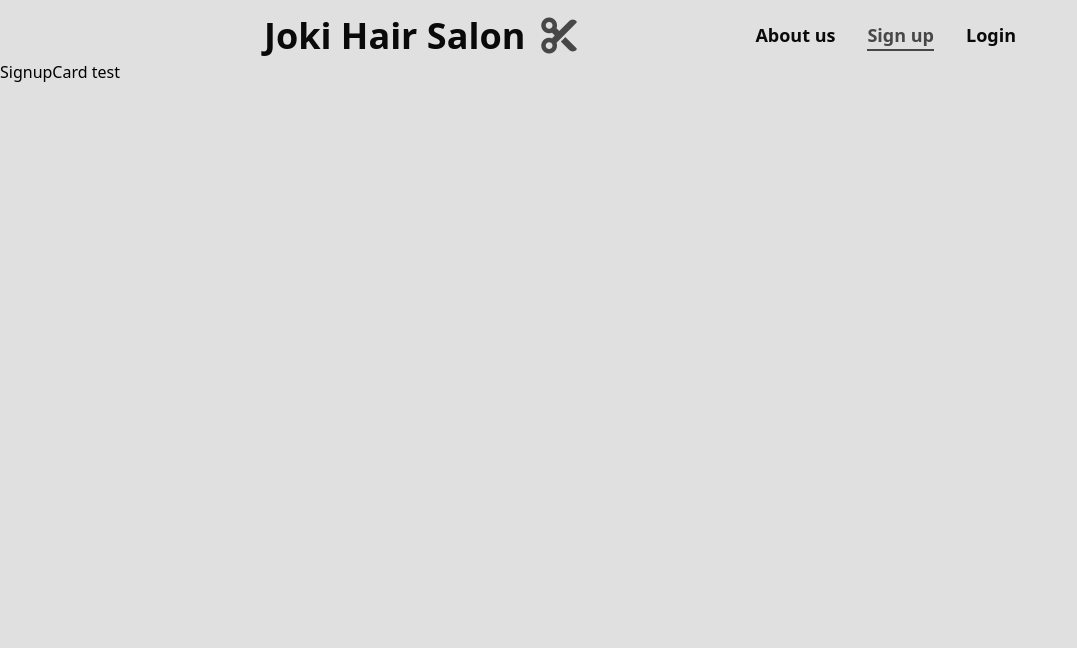
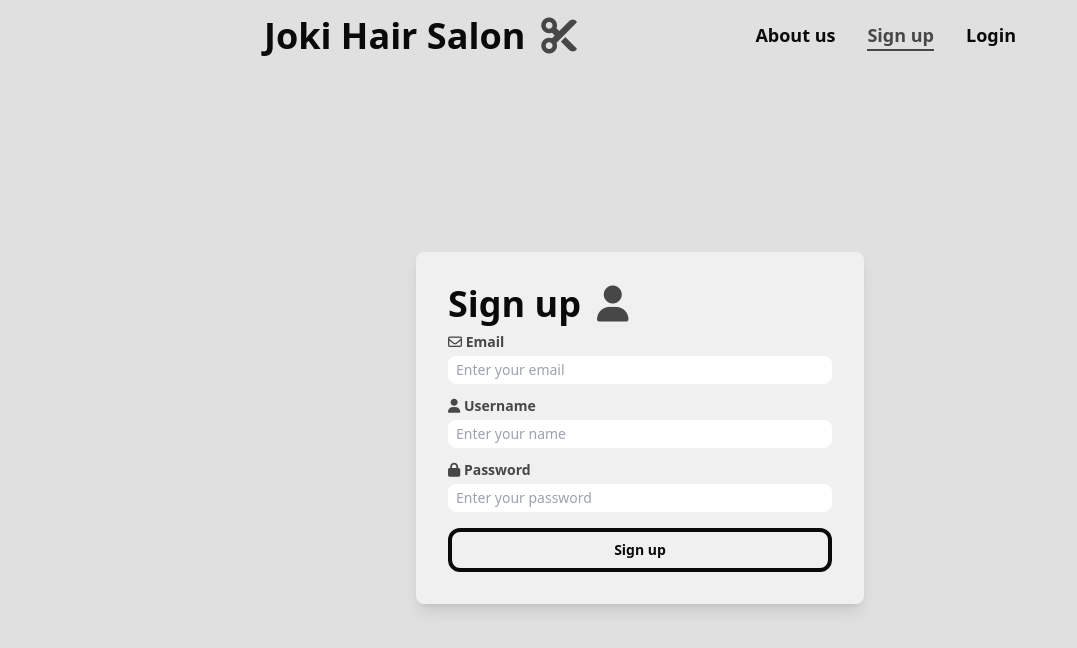
Before and after one commit to Josedzzz/joki-hair-salon-front, a React (Vite) app: page /login in a window 1280 px wide. Both pictures are taken after a click on the link "Sign up". Shown: the top 648 px of the page, without its empty margins (0-1077 px from the left). Built offline with nearby package versions, Linux system fonts and the light colour scheme.

Commit message:
add the fields to let the user sing up

```diff
--- a/src/components/SignupCard.tsx
+++ b/src/components/SignupCard.tsx
@@ -1,3 +1,78 @@
+import { useState } from "react";
+
 export default function SignupCard() {
-  return <h1>SignupCard test</h1>;
+  const [email, setEmail] = useState("");
+  const [username, setUsername] = useState("");
+  const [password, setPassword] = useState("");
+
+  return (
+    <main className="flex items-center justify-center min-h-[calc(100vh-4rem)] p-2">
+      <div className="w-full max-w-md bg-custom-white p-8 shadow-lg rounded-lg transform transition duration-500 ease-in-out hover:scale-105 hover:shadow-2xl">
+        <div className="flex items-center space-x-1 gap-3 mb-2">
+          <h1 className="text-xl sm:text-3xl md:text-4xl font-bold text-custom-dark">
+            Sign up
+          </h1>
+          <i className="fa-solid fa-user text-xl sm:text-3xl md:text-4xl text-custom-silver"></i>
+        </div>
+        <form>
+          <div className="mb-3">
+            <label
+              className="block text-custom-silver font-bold mb-1 text-sm"
+              htmlFor="email"
+            >
+              <i className="fa-regular fa-envelope"></i> Email
+            </label>
+            <input
+              type="email"
+              id="email"
+              className="bg-custom-gray text-custom-dark w-full px-2 py-1 rounded-lg focus:outline-none focus:ring-2 focus:ring-custom-silver text-sm"
+              placeholder="Enter your email"
+              value={email}
+              onChange={(e) => setEmail(e.target.value)}
+            />
+          </div>
+          <div className="mb-3">
+            <label
+              className="block text-custom-silver font-bold mb-1 text-sm"
+              htmlFor="name"
+            >
+              <i className="fa-solid fa-user"></i> Username
+            </label>
+            <input
+              type="text"
+              id="name"
+              className="bg-custom-gray text-custom-dark w-full px-2 py-1 rounded-lg focus:outline-none focus:ring-2 focus:ring-custom-silver text-sm"
+              placeholder="Enter your name"
+              value={username}
+              onChange={(e) => setUsername(e.target.value)}
+            />
+          </div>
+          <div className="mb-4">
+            <label
+              className="block text-custom-silver font-bold mb-1 text-sm"
+              htmlFor="password"
+            >
+              <i className="fa-solid fa-lock"></i> Password
+            </label>
+            <input
+              type="password"
+              id="password"
+              className="bg-custom-gray text-custom-dark w-full px-2 py-1 rounded-lg focus:outline-none focus:ring-2 focus:ring-custom-silver text-sm"
+              placeholder="Enter your password"
+              value={password}
+              onChange={(e) => setPassword(e.target.value)}
+            />
+          </div>
+          <div className="flex items-center justify-between">
+            <button
+              type="submit"
+              className="w-full text-custom-dark font-bold p-2 text-sm border-4 border-custom-dark rounded-xl hover:bg-custom-silver hover:text-custom-white transition duration-300 ease-in-out transform hover:scale-105"
+            >
+              Sign up
+            </button>
+          </div>
+        </form>
+      </div>
+    </main>
+  );
 }
```
